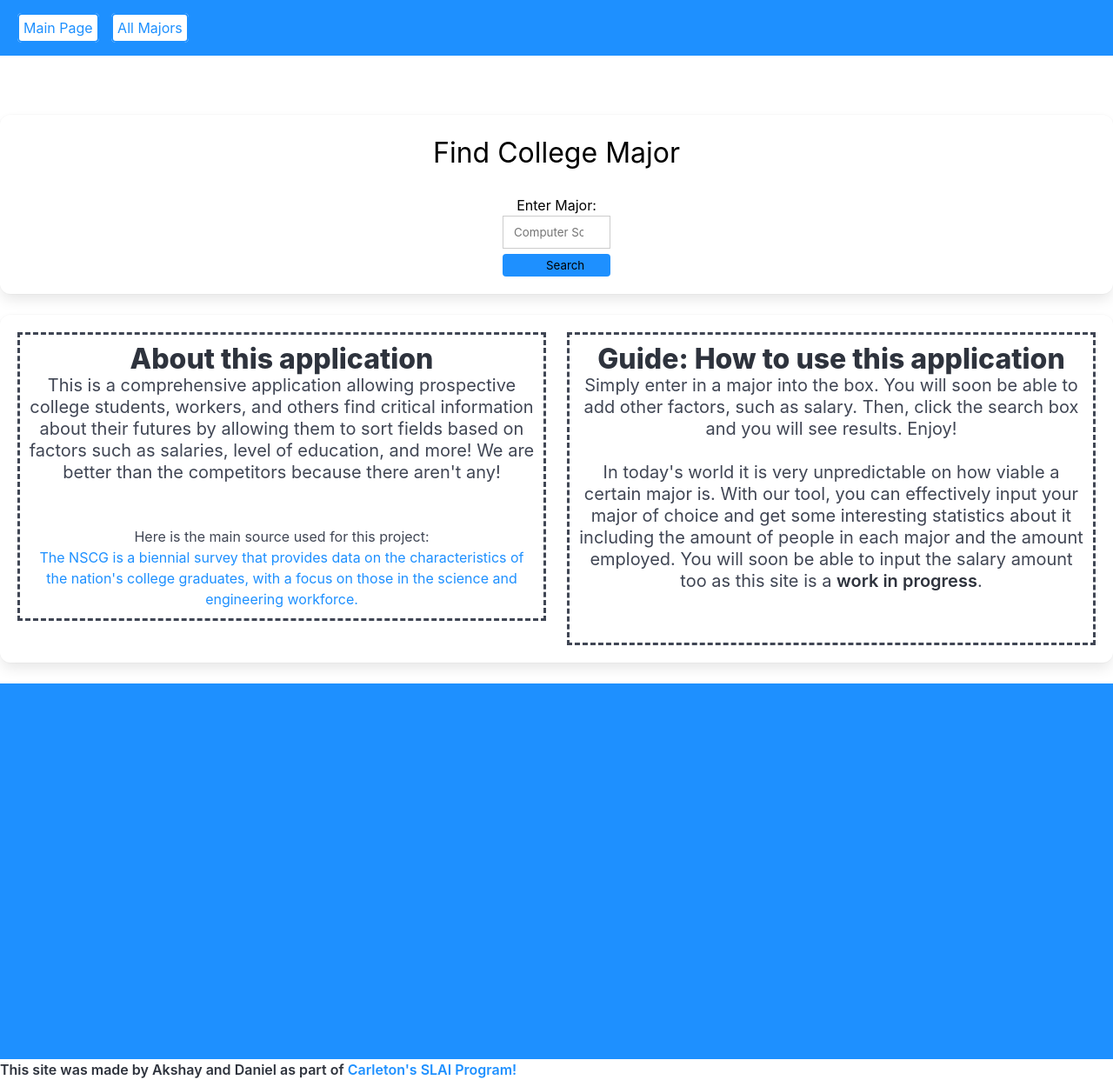
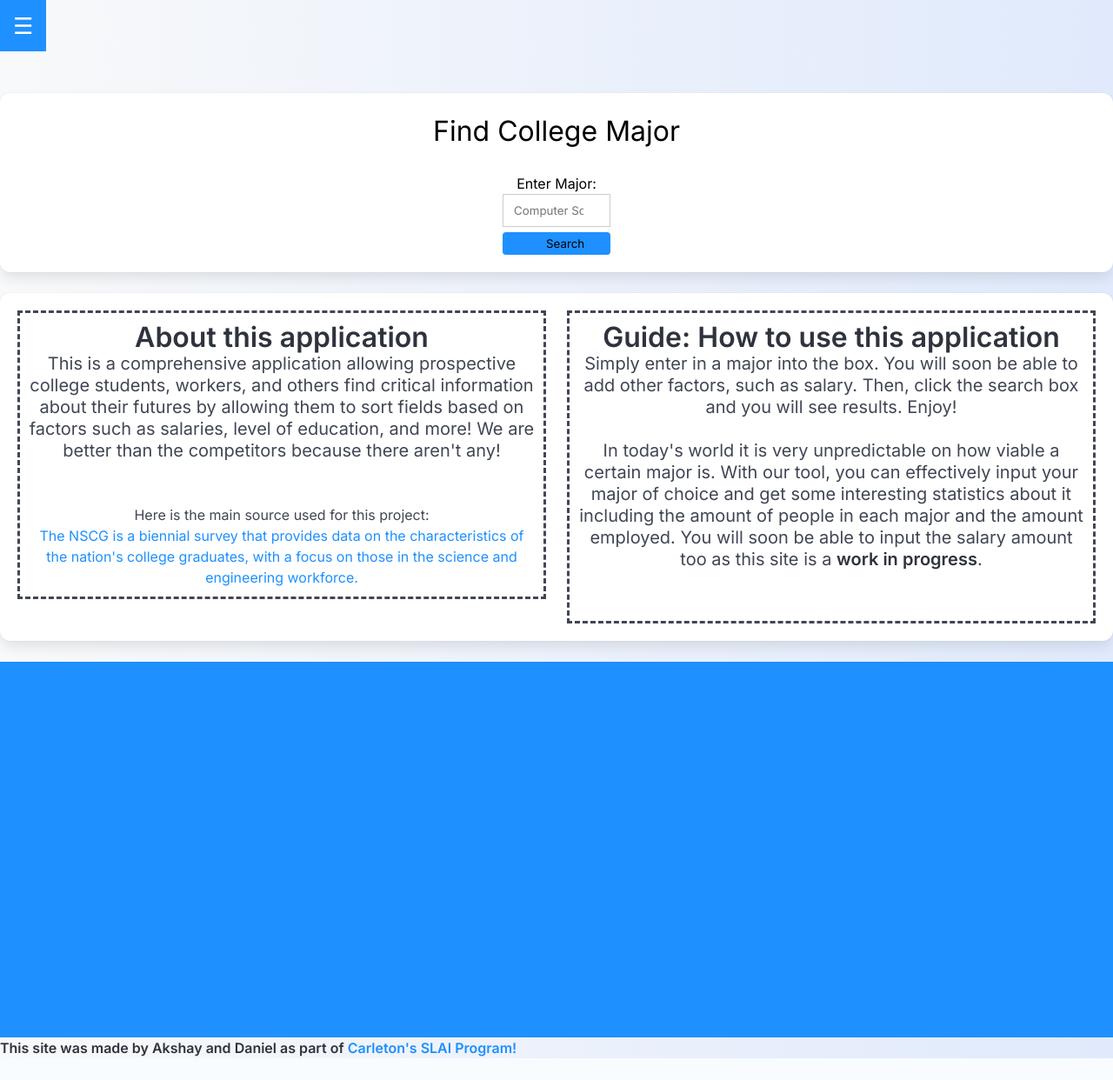
Before and after one commit to Aksh124/slai-cs-final-project, a Flask app: page / in a window 1280 px wide. Shown: the whole page at 87% size. After the commit the page ends 1217 px from the top, so only its background shows below. Run offline with Flask 3, Linux system fonts and the light colour scheme.

Commit message:
side nav and other stuff

```diff
--- a/static/style.css
+++ b/static/style.css
@@ -5,7 +5,6 @@
 
 .heading {
     text-align: center;
-    padding: 10px;
 }
 /*NAVBAR CLASSES*/
 .bulma_sucks {
@@ -94,3 +93,64 @@ input[type=submit]:active {
 .section_three{
     background-color: dodgerblue;
 }
+
+body {
+  font-family: 'Inter', sans-serif;
+  background: linear-gradient(to right, #f8f9fa, #e0eafc);
+  color: #333;
+}
+
+
+
+/* note to other dev, made a sidebar (googled most of it) made these comments tho*/
+
+/* original pos*/
+.sidebar {
+  position: fixed;
+  top: 0;
+  left: -250px; /* Hidden by default */
+  width: 250px;
+  height: 100%;
+  background-color: dodgerblue;
+  color: white;
+  padding-top: 60px;
+  transition: left 0.6s ease;
+  z-index: 1000;
+}
+
+/* style the unorderedlist items in the sidebar */
+.sidebar ul {
+  list-style-type: none;
+  padding: 0;
+}
+
+/* style the list items in the sidebar */
+.sidebar ul li {
+  padding: 15px;
+  border-bottom: 1px solid rgba(255, 255, 255, 0.2);
+}
+
+/* style the links in the sidebar */
+.sidebar ul li a {
+  color: white;
+  text-decoration: none;
+  display: block;
+}
+
+/* hamburger icon */
+.sidebar-button {
+  font-size: 26px;
+  padding: 10px 15px;
+  cursor: pointer;
+  background-color: dodgerblue;
+  color: white;
+  display: inline-block;
+  z-index: 1100;
+  position: sticky;
+  top: 0;
+}
+
+/* Checkbox checked state (show sidebar) */
+#sidebar-toggle:checked ~ .sidebar {
+  left: 0;
+}
--- a/templates/base.html
+++ b/templates/base.html
@@ -1,13 +1,28 @@
 <!DOCTYPE html>
 <html>
+<!--
+    <nav class="bulma_sucks">
+            <a href="/" class="main_page_tag">Main Page</a>
+            <a href="/table" class="main_page_tag main_page_tag2">All Majors</a>
+    </nav>
+-->
 
-<nav class="bulma_sucks">
-        <a href="/" class="main_page_tag">Main Page</a>
-        <a href="/table" class="main_page_tag main_page_tag2">All Majors</a>
+<input type="checkbox" id="sidebar-toggle" hidden>
+
+<label for="sidebar-toggle" class="sidebar-button">&#9776;</label>
+
+<nav class="sidebar">
+  <ul>
+    <li><a href="/">Main Page</a></li>
+    <li><a href="/table">All Majors</a></li>
+    <li><a href="/login">Login</a></li>
+    <li><a href="#">Contact</a></li>
+  </ul>
 </nav>
 
 <head>
     <title>College Majors</title>
+    <link href="https://fonts.googleapis.com/css2?family=Inter:wght@400;600&display=swap" rel="stylesheet">
 </head>
     <link rel="stylesheet" href="https://cdn.jsdelivr.net/npm/bulma@1.0.4/css/bulma.min.css">
     <link rel="stylesheet" href="{{url_for('static', filename='style.css')}}">
```
Also changed, not shown: templates/login.html (added, +22 -0 lines).
